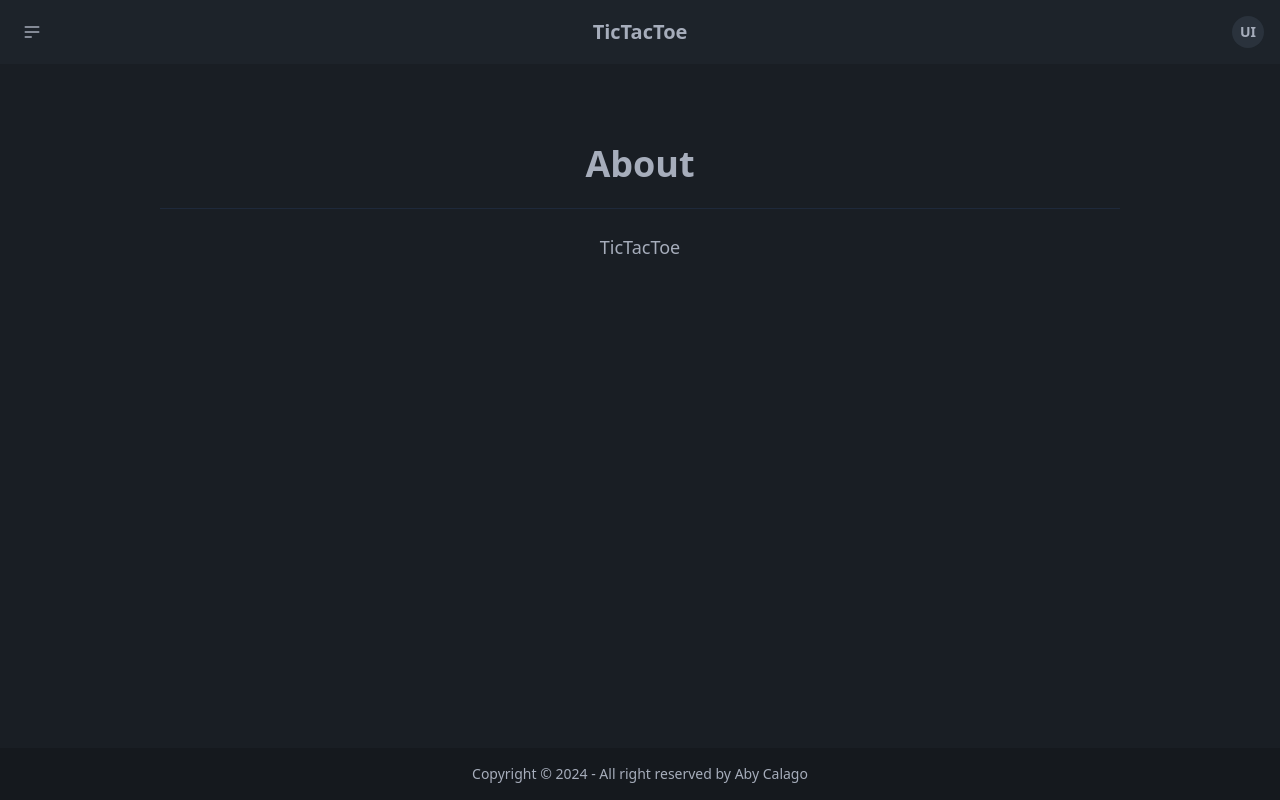
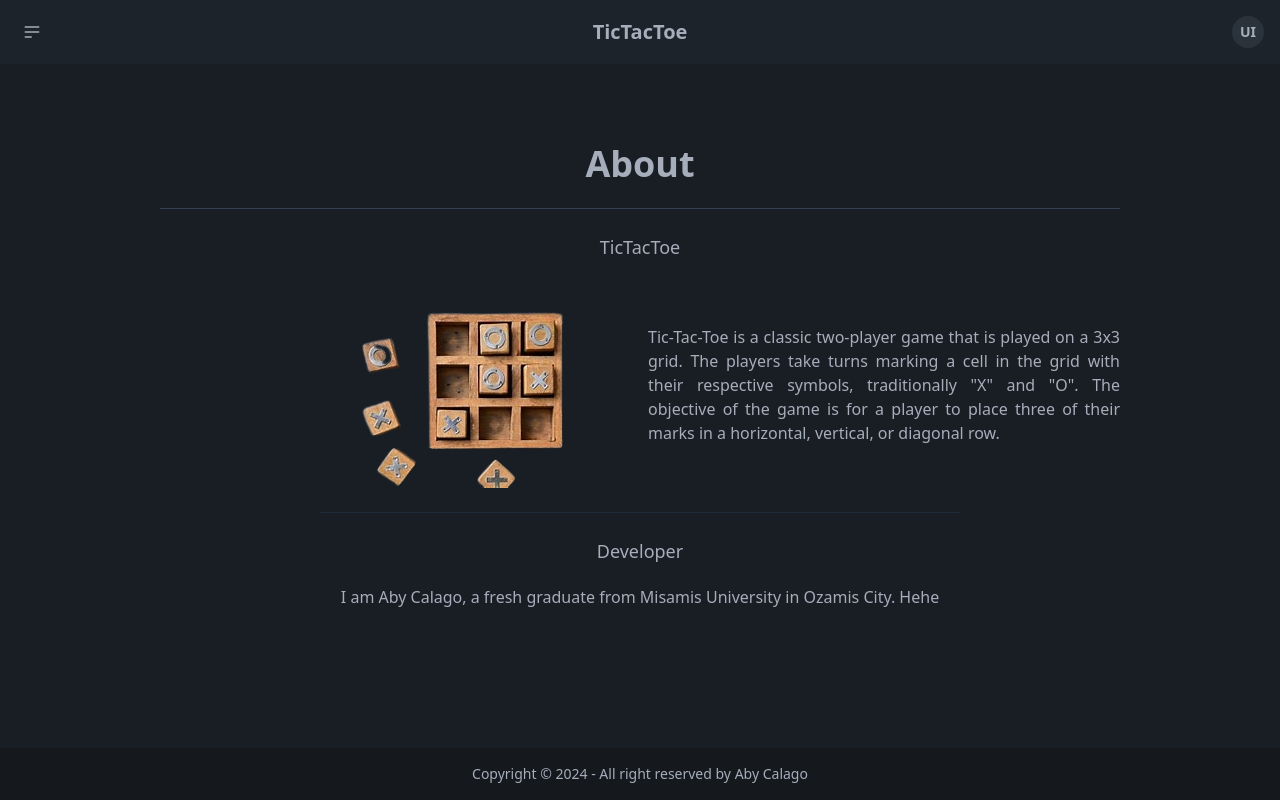
Before and after one commit to IRDunno/TicTacToe, a React (Vite) app: page /about in a window 1280 px wide. Built offline with nearby package versions, Linux system fonts and the light colour scheme.

Commit message:
finished about page

```diff
--- a/src/pages/AboutPage.jsx
+++ b/src/pages/AboutPage.jsx
@@ -1,5 +1,5 @@
 import React from "react";
-import TicTacToeImage from "../assets/tictactoe-removebg-preview.png";
+import TicTacToe from "../assets/tictactoe.png";
 
 const AboutPage = () => {
   return (
@@ -7,11 +7,26 @@ const AboutPage = () => {
       <header className="text-center space-y-3">
         <h1 className="text-4xl font-bold">About</h1>
       </header>
-      <hr className="border-slate-800 w-3/4 mx-auto my-6" />
-      <div className="hero">
-        <p className="text-lg">TicTacToe</p>
-        <div className="grid grid-cols-1 md:grid-cols-2 gap-4">
+      <hr className="border-slate-700 w-3/4 mx-auto my-6" />
+      <div>
+        <p className="text-lg mb-5 text-center">TicTacToe</p>
+        <div className="grid grid-cols-1 md:grid-cols-2 gap-4 content-center mx-20 md:mx-40">
+          <div className="flex justify-center md:justify-end">
+            <img src={TicTacToe} alt="TicTacToe" />
+          </div>
+          <div className="flex items-center text-justify">
+            Tic-Tac-Toe is a classic two-player game that is played on a 3x3
+            grid. The players take turns marking a cell in the grid with their
+            respective symbols, traditionally "X" and "O". The objective of the
+            game is for a player to place three of their marks in a horizontal,
+            vertical, or diagonal row.
+          </div>
+        </div>
 
+        <hr className="border-slate-800 w-1/2 mx-auto my-6" />
+        <p className="text-lg mb-5 text-center">Developer</p>
+        <div className="mx-20 text-center">
+          I am Aby Calago, a fresh graduate from Misamis University in Ozamis City. Hehe
         </div>
       </div>
     </div>
```
Also changed, not shown: src/assets/tictactoe-removebg-preview.png (deleted), src/assets/tictactoe.png (added).
